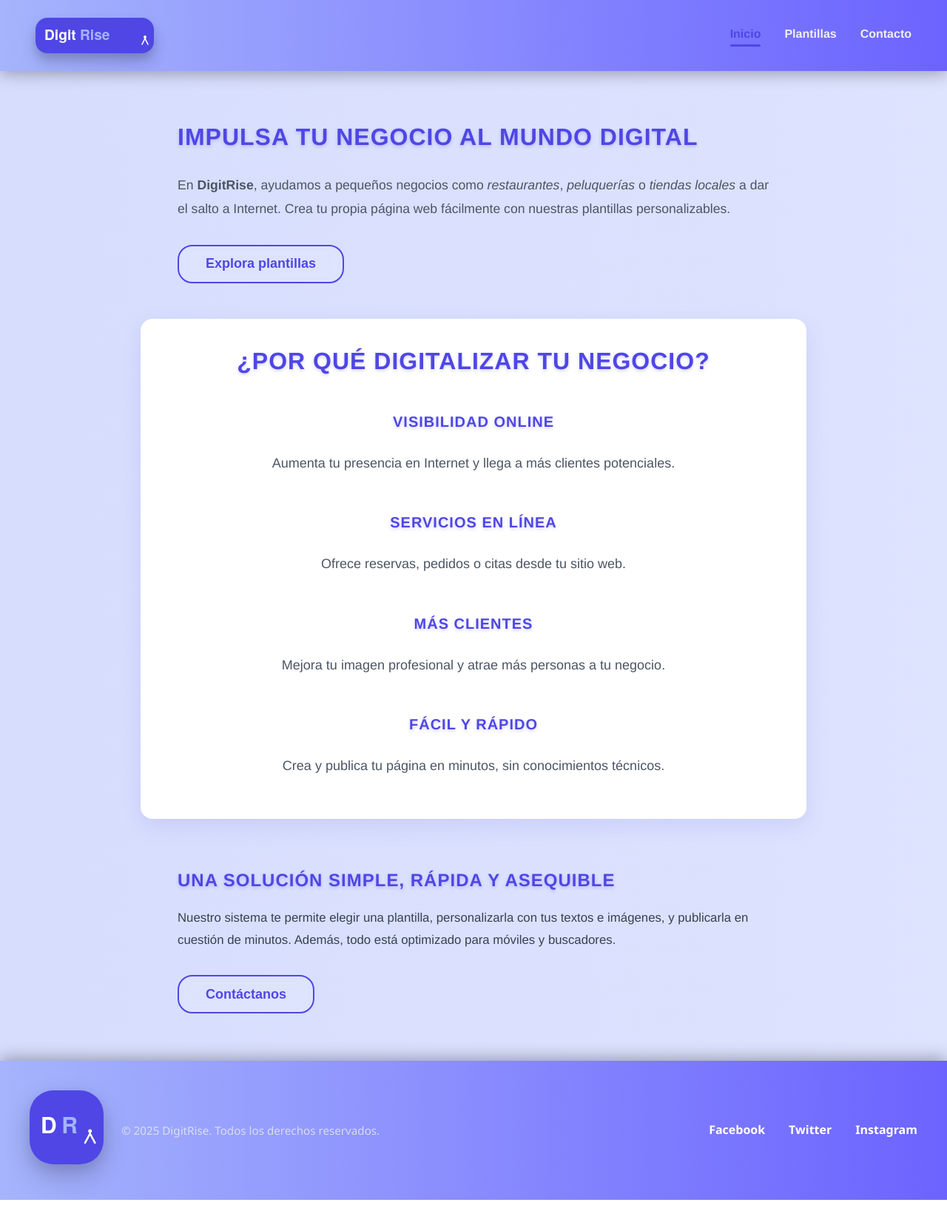
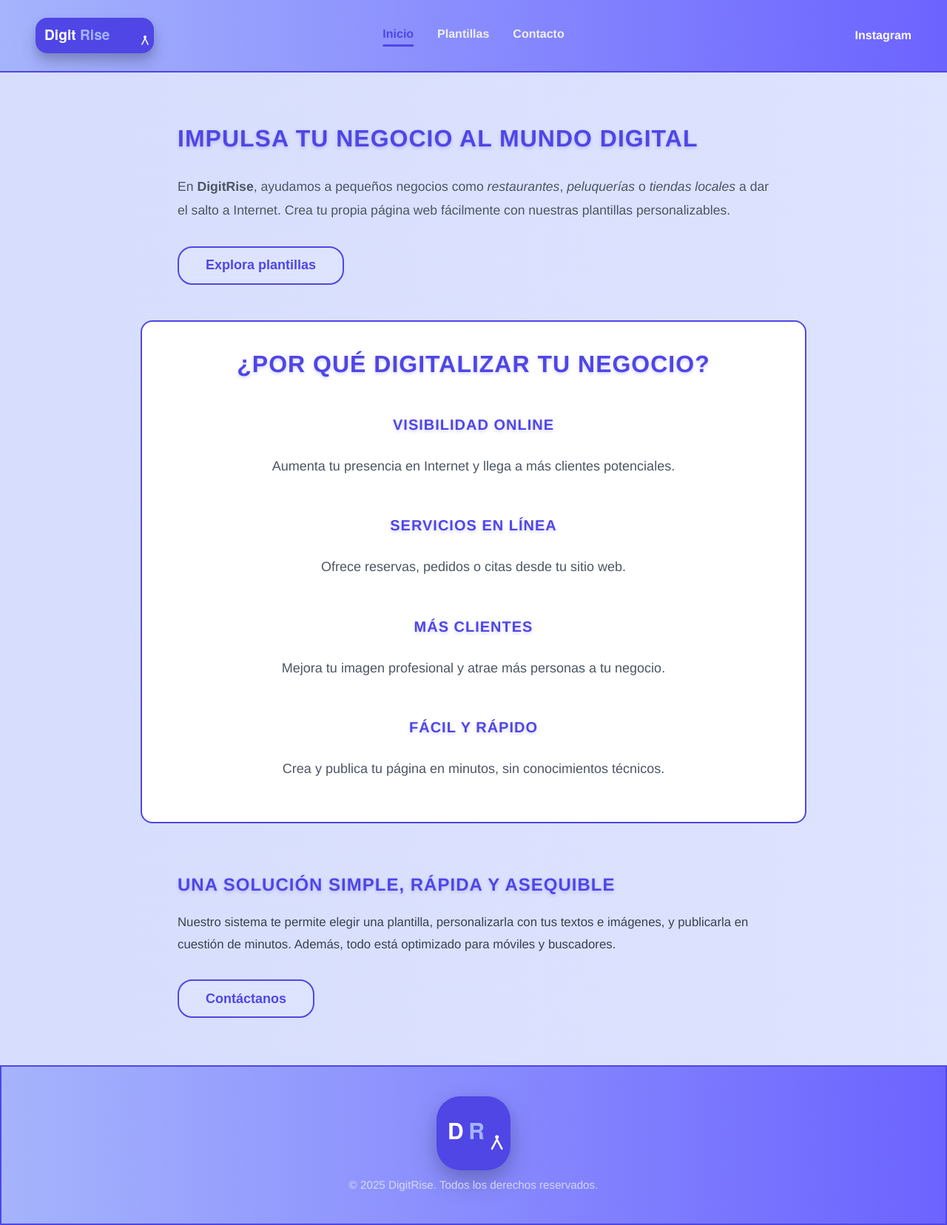
Before and after one commit to gallardo4/DigitRise, a Vue app in the folder digitrise/: page / in a window 1280 px wide. Shown: the whole page at 74% size. Before the commit the page ends 1622 px from the top, so only its background shows below. Built offline with nearby package versions, Linux system fonts and the light colour scheme.

Commit message:
footer y header actualizados y cambio en el diseño

```diff
--- a/digitrise/src/components/Footer.vue
+++ b/digitrise/src/components/Footer.vue
@@ -1,13 +1,12 @@
 <template>
   <footer class="footer">
     <div class="containerFooter">
-      <RouterLink to="/"><img src="/logo.svg" alt="DigitRise Logo" class="logoFooter" /></RouterLink>
-      <p>&copy; {{ new Date().getFullYear() }} DigitRise. Todos los derechos reservados.</p>
-      <nav class="footer-nav">
-        <a href="#" target="_blank" aria-label="Facebook" class="social-link">Facebook</a>
-        <a href="#" target="_blank" aria-label="Twitter" class="social-link">Twitter</a>
-        <a href="https://www.instagram.com/digitrise/" target="_blank" aria-label="Instagram" class="social-link">Instagram</a>
-      </nav>
+      <div>
+        <RouterLink to="/">
+          <img src="/logo.svg" alt="DigitRise Logo" class="logoFooter" />
+        </RouterLink>
+        <p>&copy; {{ new Date().getFullYear() }} DigitRise. Todos los derechos reservados.</p>
+      </div>
     </div>
   </footer>
 </template>
--- a/digitrise/src/components/Header.vue
+++ b/digitrise/src/components/Header.vue
@@ -34,6 +34,7 @@ onMounted(() => {
         <RouterLink to="/plantillas" class="nav-link">Plantillas</RouterLink>
         <RouterLink to="/contacto" class="nav-link">Contacto</RouterLink>
       </nav>
+      <a href="https://www.instagram.com/digitrise/" target="_blank" aria-label="Instagram" class="social-link">Instagram</a>
     </div>
   </header>
 </template>
--- a/digitrise/src/style.css
+++ b/digitrise/src/style.css
@@ -61,14 +61,11 @@ html, body {
 /* HEADER */
 .header {
   background: linear-gradient(90deg, var(--color-header-footer-bg), #6c63ff);
-  box-shadow: 0 4px 20px rgba(0,0,0,0.3);
+  border-bottom: 2px solid var(--color-primary);
   padding: 1.5rem 2rem;
   position: sticky;
   top: 0;
   z-index: 1000;
-  transition: background-color 0.4s ease, box-shadow 0.4s ease, transform 0.3s ease-in-out;
-  backdrop-filter: saturate(180%) blur(8px);
-  -webkit-backdrop-filter: saturate(180%) blur(8px);
 }
 
 .header.hide-on-scroll {
@@ -88,7 +85,7 @@ html, body {
   display: flex;
   justify-content: space-between;
   align-items: center;
-  flex-wrap: wrap;
+  position: relative;
 }
 
 .logoHeader {
@@ -104,8 +101,12 @@ html, body {
 }
 
 .nav {
+  position: absolute;
+  left: 50%;
+  transform: translateX(-50%);
   display: flex;
   gap: 2rem;
+  z-index: 1;
 }
 
 .nav-link {
@@ -155,7 +156,6 @@ html, body {
   margin-top: 3rem;
   padding: 2rem 1rem;
   color: #1f2937;
-  font-family: 'Helvetica Neue', sans-serif;
 }
 
 .tituloHome {
@@ -201,14 +201,7 @@ html, body {
   text-align: center;
   background: #fff;
   border-radius: 1rem;
-  box-shadow: 0 10px 30px rgba(79, 70, 229, 0.12);
-  backdrop-filter: saturate(180%) blur(10px);
-  -webkit-backdrop-filter: saturate(180%) blur(10px);
-  transition: box-shadow 0.3s ease;
-}
-
-.beneficios-modern:hover {
-  box-shadow: 0 15px 40px rgba(79, 70, 229, 0.25);
+  border: 2px solid var(--color-primary);
 }
 
 .textoHome {
@@ -277,14 +270,7 @@ html, body {
   text-align: left;
   background: #fff;
   border-radius: 1rem;
-  box-shadow: 0 10px 30px rgba(79, 70, 229, 0.12);
-  backdrop-filter: saturate(180%) blur(10px);
-  -webkit-backdrop-filter: saturate(180%) blur(10px);
-  transition: box-shadow 0.3s ease;
-}
-
-.containerContacto:hover {
-  box-shadow: 0 15px 40px rgba(79, 70, 229, 0.25);
+  border: 2px solid var(--color-primary);
 }
 
 .tituloContacto {
@@ -294,7 +280,6 @@ html, body {
   margin-bottom: 1.5rem;
   font-weight: 900;
   letter-spacing: 1px;
-  font-family: 'Poppins', sans-serif;
   text-transform: uppercase;
   user-select: none;
   text-shadow: 0 2px 4px rgba(79, 70, 229, 0.25);
@@ -426,19 +411,17 @@ button:focus {
   background: linear-gradient(90deg, var(--color-header-footer-bg), #6c63ff);
   color: #f0f0f0;
   padding: 2.5rem 1.5rem;
-  font-family: 'Segoe UI', Tahoma, Geneva, Verdana, sans-serif;
-  box-shadow: 0 -4px 20px rgba(0,0,0,0.3);
-  transition: background 0.3s ease;
+  border: 2px solid var(--color-primary);
 }
 
 .containerFooter {
-  max-width: 1200px;
   margin: 0 auto;
   display: flex;
   flex-wrap: wrap;
   align-items: center;
-  justify-content: space-between;
+  justify-content: center;
   gap: 1.5rem;
+  text-align: center;
 }
 
 .logoFooter {
@@ -458,12 +441,6 @@ button:focus {
   font-size: 0.95rem;
   opacity: 0.75;
   user-select: none;
-}
-
-.footer-nav {
-  display: flex;
-  gap: 2rem;
-  flex-wrap: wrap;
 }
 
 .social-link {
```
